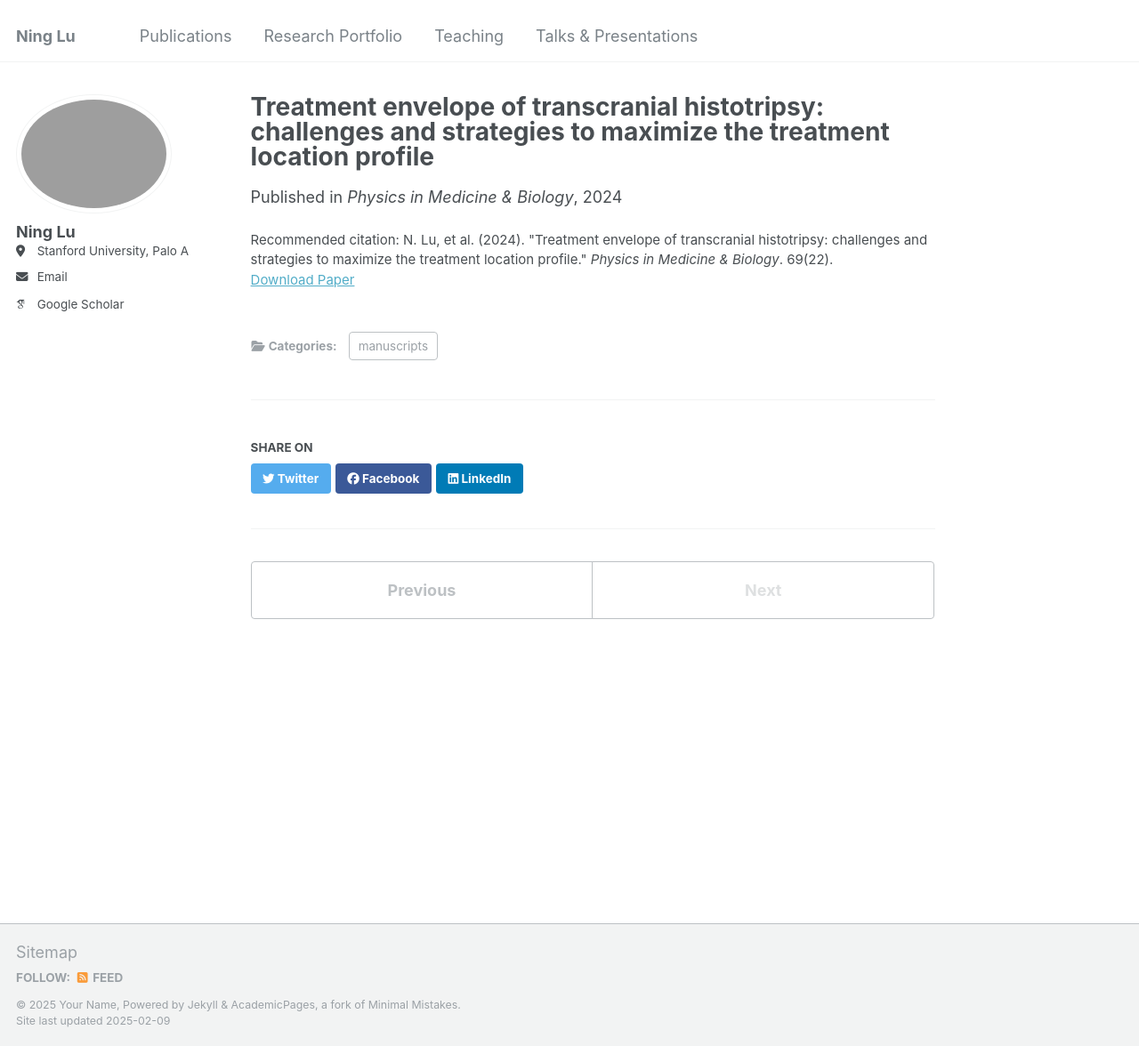
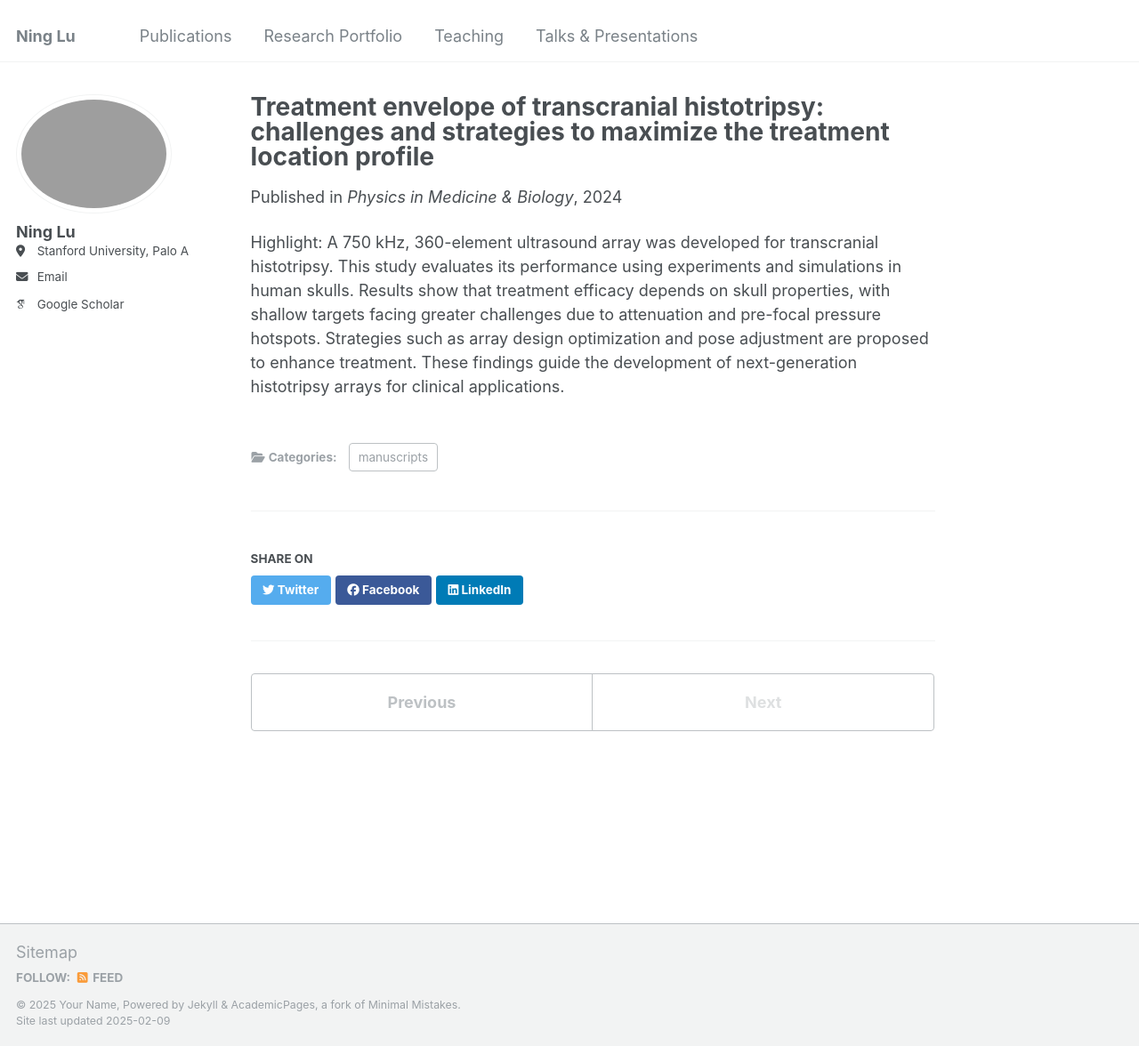
Before and after one commit to NingLu-Ultrasound/ninglu-ultrasound.github.io, a Jekyll site: the page built from _publications/2024-11-11-paper-title-number-5.md, in a window 1280 px wide and 1176 px high. Shown: the whole window at 89% size. Built offline with Jekyll 4.4.1, drawn with Linux system fonts in a browser that asks for light colours; some web fonts are replaced.

Commit message:
Update 2024-11-11-paper-title-number-5.md

```diff
--- a/_publications/2024-11-11-paper-title-number-5.md
+++ b/_publications/2024-11-11-paper-title-number-5.md
@@ -6,5 +6,5 @@
 date: 2024-11-11
 venue: 'Physics in Medicine & Biology'
 paperurl: 'http://ninglu-ultrasound.github.io/files/Pub4_Lu_2024_Phys._Med._Biol._69_225006.pdf'
-citation: 'N. Lu, et al. (2024). &quot;Treatment envelope of transcranial histotripsy: challenges and strategies to maximize the treatment location profile.&quot; <i>Physics in Medicine & Biology</i>. 69(22).'
 ---
+Highlight: A 750 kHz, 360-element ultrasound array was developed for transcranial histotripsy. This study evaluates its performance using experiments and simulations in human skulls. Results show that treatment efficacy depends on skull properties, with shallow targets facing greater challenges due to attenuation and pre-focal pressure hotspots. Strategies such as array design optimization and pose adjustment are proposed to enhance treatment. These findings guide the development of next-generation histotripsy arrays for clinical applications.
```
